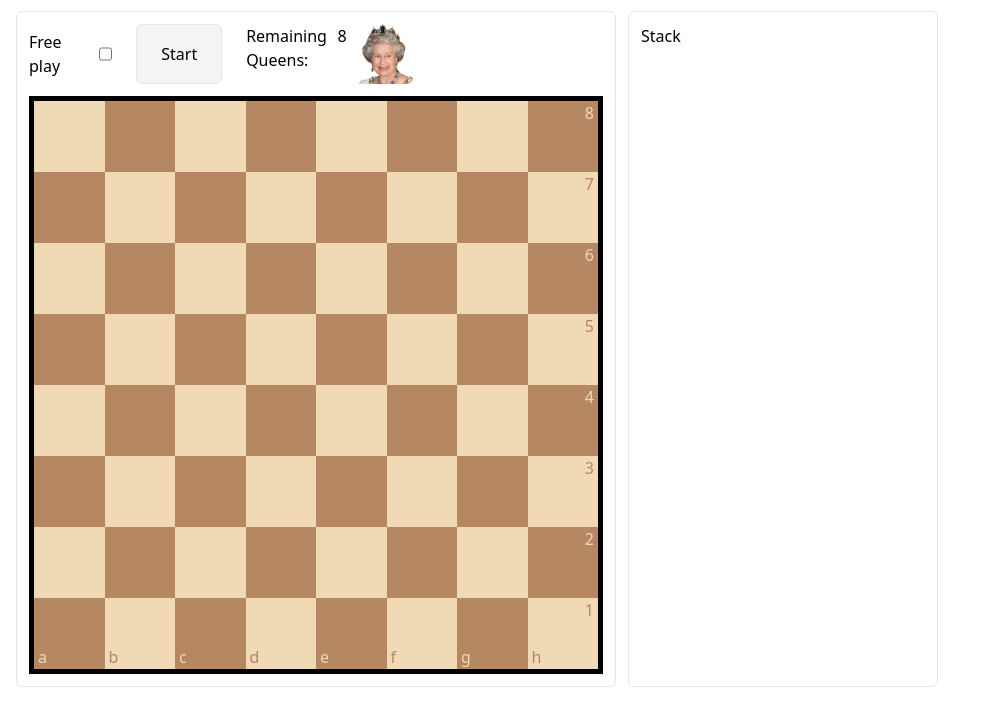
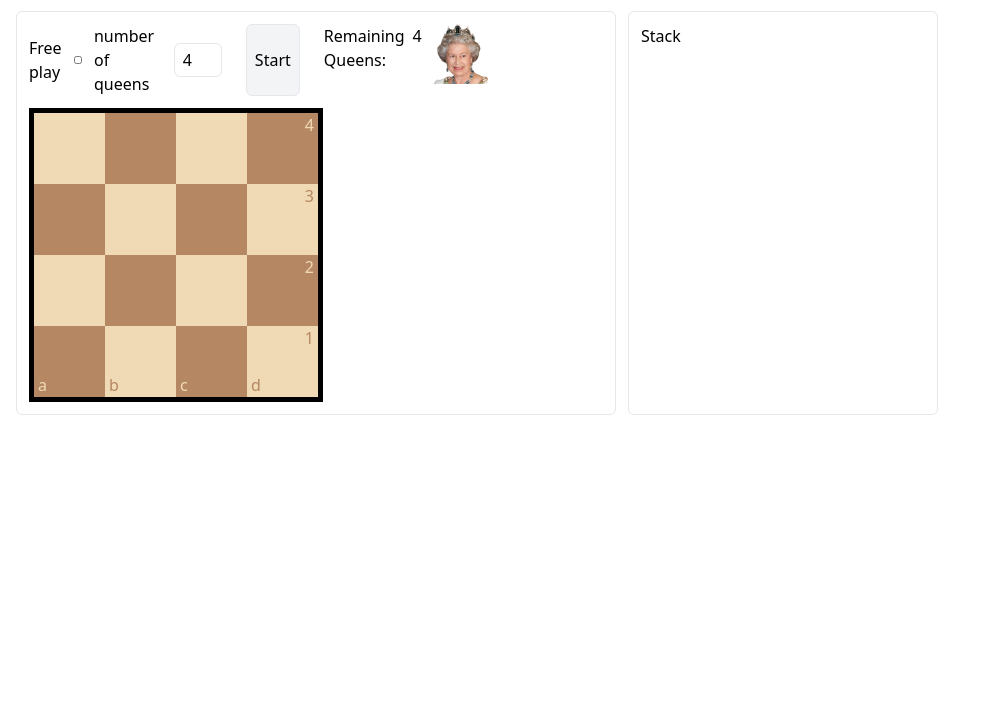
Before and after one commit to JimmyAG/backtracking_example, a website with bundled scripts: page src/index.html in a window 1280 px wide. Both pictures are taken after a click on the button "Start". Shown: the part 49-774 px from the top of the page, without its empty margins (0-991 px from the left). Built offline with nearby package versions, Linux system fonts and the light colour scheme.

Commit message:
Added resizability of the board

```diff
--- a/src/index.html
+++ b/src/index.html
@@ -29,6 +29,16 @@
             <div class="flex items-center gap-3">
               <label for="free-play">Free play</label>
               <input id="free-play" type="checkbox" aria-label="free-play" />
+
+              <label> number of queens </label>
+              <input
+                class="w-12 border py-1 pl-2 pr-1 rounded-md"
+                id="set-queen-number"
+                type="number"
+                min="4"
+                max="8"
+                value="4"
+              />
             </div>
             <button
               class="border rounded-md p-2 bg-gray-100 w-24"
@@ -38,7 +48,7 @@
             </button>
             <div id="stock-area" class="flex gap-2 w-48">
               <p>Remaining Queens:</p>
-              <span id="stock">8</span>
+              <span id="stock">??</span>
               <img
                 id="draggable-queen"
                 class="queen-image"
@@ -47,7 +57,7 @@
               />
             </div>
           </div>
-          <div id="chess-board" class="mt-3"></div>
+          <div id="chess-board" class="mt-3 w-fit"></div>
         </div>
         <!-- Stack -->
         <div class="stack-panel flex flex-col border rounded-md p-3">Stack</div>
--- a/src/main.ts
+++ b/src/main.ts
@@ -81,7 +81,7 @@ class Board {
   }
 
   getMatrixCoordsFromSquare(squareId: string) {
-    const row = Math.abs(parseInt(squareId[1]) - 8)
+    const row = Math.abs(parseInt(squareId[1]) - this.columns)
     const column = this.boardLetters.indexOf(squareId[0])
 
     return { row, column }
@@ -130,7 +130,7 @@ class Board {
     const squareId = this.getIdFromMatrixCoords(row, column)
     const square = document.getElementById(squareId)
 
-    if (column === 7) {
+    if (column === this.columns - 1) {
       const squareNumber = document.createElement('p')
       squareNumber.innerHTML = `${row + 1}`
       squareNumber.style.color = squareColour
@@ -260,12 +260,13 @@ class Board {
         e.dataTransfer?.setData('text/plain', 'queen')
       })
 
-    if (stockQueensNumber) stockQueensNumber.innerText = '8'
+    if (stockQueensNumber) stockQueensNumber.innerText = `${this.columns}`
 
     if (chessBoardEl) {
+      chessBoardEl.style.width = 'min-content'
       chessBoardEl.style.border = 'solid 5px black'
 
-      for (let row = 7; row >= 0; row--) {
+      for (let row = this.columns - 1; row >= 0; row--) {
         const newRank = document.createElement('div')
         newRank.style.display = 'flex'
         chessBoardEl.appendChild(newRank)
@@ -324,11 +325,17 @@ class Board {
 }
 
 initButton?.addEventListener('click', () => {
+  const NofQueensElement = document.getElementById(
+    'set-queen-number'
+  ) as HTMLInputElement
+  const selectedQueenNumber = parseInt(NofQueensElement.value)
+
   let chessBoard = document.getElementById('chess-board')
+
   if (chessBoard) {
     chessBoard.innerHTML = ''
 
-    let newChessBoard = new Board(8)
+    let newChessBoard = new Board(selectedQueenNumber)
 
     newChessBoard.init()
   }
```
